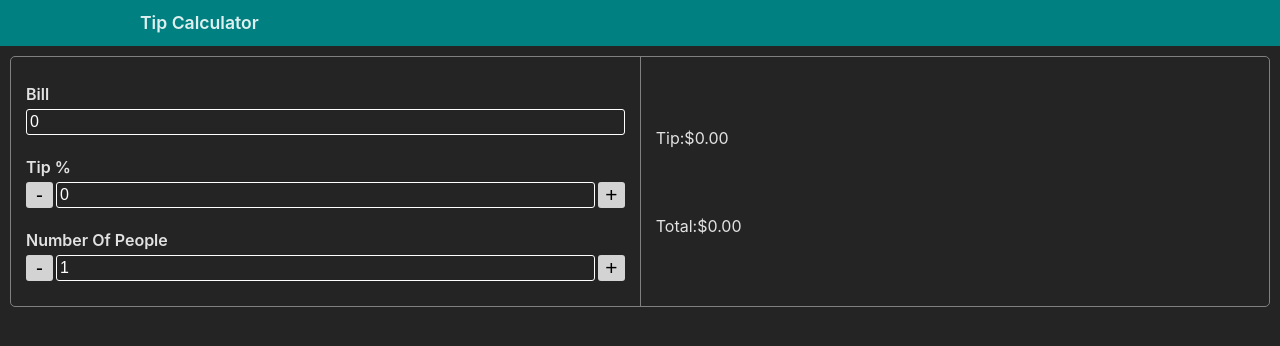
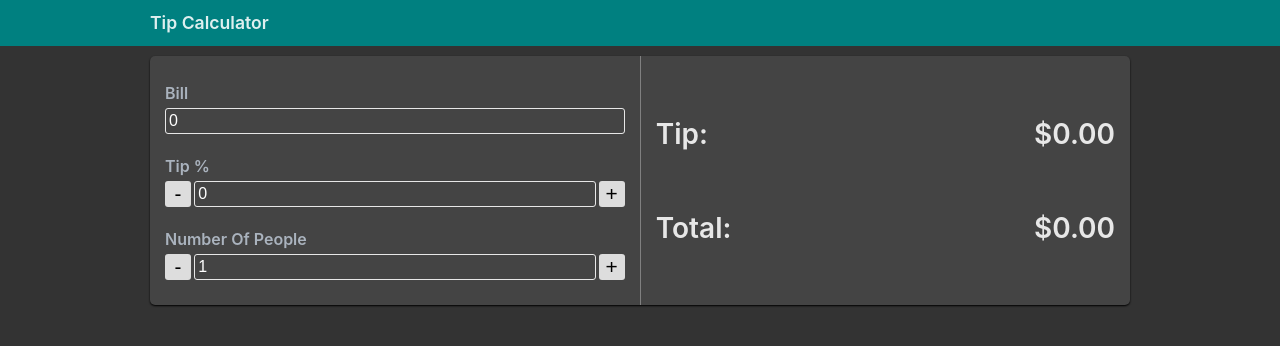
Before and after one commit to jacobbroughton/tip-calculator-youtube, a React (Vite) app: page / in a window 1280 px wide. Shown: the top 346 px of the page. Built offline with nearby package versions, Linux system fonts and the light colour scheme.

Commit message:
made some formatting changes, some ui quality of life updates too

```diff
--- a/src/App.css
+++ b/src/App.css
@@ -0,0 +1,6 @@
+main {
+  padding: 10px;
+  display: flex;
+  max-width: 1000px;
+  margin: 0 auto;
+}
--- a/src/components/Navbar/Navbar.css
+++ b/src/components/Navbar/Navbar.css
@@ -1,12 +1,13 @@
 nav {
   background-color: teal;
   width: 100%;
-  padding: 10px;
 }
 
 nav .nav-container {
   max-width: 1000px;
   margin: 0 auto;
+  padding: 10px;
+
 }
 
 nav p {
--- a/src/components/TipCalculator/TipCalculator.css
+++ b/src/components/TipCalculator/TipCalculator.css
@@ -1,6 +1,7 @@
 .tip-calculator {
   width: 100%;
-  border: 1px grey solid;
+  background-color: #444;
+  box-shadow: 0 1px 2px #000000;
   display: flex;
   border-radius: 5px;
 }
@@ -11,9 +12,8 @@
   flex-direction: column;
   justify-content: space-evenly;
   gap: 20px;
-  padding:25px 15px;
+  padding: 25px 15px;
   width: 100%;
-
 }
 
 .tip-calculator .section:not(:first-child) {
@@ -28,25 +28,28 @@
 
 .tip-calculator .form-group label {
   font-weight: 600;
+  color: #aab3be;
 }
 
 .tip-calculator .form-group input {
   font-size: 1rem;
   padding: 3px;
   border-radius: 3px;
-  border: 1px solid white;
+  border: 1px solid var(--color-border);
   background-color: transparent;
   color: white;
   width: 100%;
 }
 
 .tip-calculator .form-group input::placeholder {
-  color: lightgrey;
+  color: var(--color-text-secondary);
 }
 
-.tip-calculator .form-group input.error {
+.tip-calculator .form-group input.error,
+.tip-calculator .form-group input.error:focus-visible {
   border-color: red;
   outline-color: red;
+  outline-style: solid;
 }
 
 .tip-calculator .form-group .counter {
@@ -58,10 +61,35 @@
 .tip-calculator .form-group .counter button {
   font-size: 1.3rem;
   width: 30px;
-  background-color: lightgrey;;
+  background-color: var(--color-button-background);
   color: black;
   border-radius: 3px;
   border: 0;
+  transition: opacity 0.1s ease;
+}
+
+.tip-calculator .form-group .counter button:disabled {
+  cursor: not-allowed;
+  opacity: 0.25;
+}
+
+.tip-calculator .result-container {
+  display: flex;
+  flex-direction: column;
+}
+
+.tip-calculator .result-container .header-and-result {
+  display: flex;
+  justify-content: space-between;
+}
+
+.tip-calculator .result-container .header-and-result p {
+  font-weight: 600;
+  font-size: 1.75rem;
+}
+
+.tip-calculator .result-container p.per-person {
+  color: var(--color-text-secondary);
 }
 
 @media screen and (max-width: 500px) {
--- a/src/components/TipCalculator/TipCalculator.jsx
+++ b/src/components/TipCalculator/TipCalculator.jsx
@@ -43,30 +43,41 @@ const TipCalculator = () => {
 
   function handleTipPercentDecrement() {
     if (tipPercentInput === 0) return;
-    setTipPercentInput(`${parseFloat(tipPercentInput) - 1}`);
+    setTipPercentInput(`${parseFloat(tipPercentInput || "0") - 1}`);
+    calculateTip();
   }
 
   function handleTipPercentIncrement() {
-    setTipPercentInput(`${parseFloat(tipPercentInput) + 1}`);
+    console.log(tipPercentInput);
+    setTipPercentInput(`${parseFloat(tipPercentInput || "0") + 1}`);
+    calculateTip();
   }
 
   function handleNumberOfPeopleDecrement() {
     if (tipPercentInput === 0) return;
-    setNumberOfPeopleInput(`${parseInt(numberOfPeopleInput) - 1}`);
+    setNumberOfPeopleInput(`${parseInt(numberOfPeopleInput || "0") - 1}
+    `);
+    calculateTip();
   }
 
   function handleNumberOfPeopleIncrement() {
-    setNumberOfPeopleInput(`${parseInt(numberOfPeopleInput) + 1}`);
+    setNumberOfPeopleInput(`${parseInt(numberOfPeopleInput || "0") + 1}`);
+    calculateTip();
   }
 
-  function calculateTip(e) {
-    e.preventDefault();
+  function calculateTip(e = null) {
+    e?.preventDefault();
 
     if (!isValidBill || !isValidTip || !isValidNumberOfPeople) return;
 
     const parsedBill = parseFloat(billDollarsInput.replace("$", ""));
     const parsedTip = parseFloat(tipPercentInput.replace("%", ""));
     const parsedNumberOfPeople = parseInt(numberOfPeopleInput);
+
+    console.log({ parsedBill, parsedTip, parsedNumberOfPeople });
+
+    setTipPercentInput(tipPercentInput.replace("%", "") + "%");
+    setBillDollarsInput("$" + billDollarsInput.replace("$", ""));
 
     setTipDollars((parsedBill * (parsedTip / 100)) / parsedNumberOfPeople);
     setBillTotal((parsedBill + parsedBill * (parsedTip / 100)) / parsedNumberOfPeople);
@@ -100,7 +111,11 @@ const TipCalculator = () => {
         <div className="form-group">
           <label>Tip %</label>
           <div className="counter">
-            <button type="button" onClick={handleTipPercentDecrement}>
+            <button
+              disabled={!isValidTip}
+              type="button"
+              onClick={handleTipPercentDecrement}
+            >
               -
             </button>
             <input
@@ -110,7 +125,11 @@ const TipCalculator = () => {
               placeholder="Enter a tip %"
               className={isValidTip ? "" : "error"}
             />
-            <button type="button" onClick={handleTipPercentIncrement}>
+            <button
+              disabled={!isValidTip}
+              type="button"
+              onClick={handleTipPercentIncrement}
+            >
               +
             </button>
           </div>
@@ -120,7 +139,11 @@ const TipCalculator = () => {
           <label>Number Of People</label>
 
           <div className="counter">
-            <button type="button" onClick={handleNumberOfPeopleDecrement}>
+            <button
+              disabled={!isValidNumberOfPeople}
+              type="button"
+              onClick={handleNumberOfPeopleDecrement}
+            >
               -
             </button>
             <input
@@ -128,8 +151,13 @@ const TipCalculator = () => {
               value={numberOfPeopleInput}
               type="text"
               className={isValidNumberOfPeople ? "" : "error"}
+              placeholder="# of people splitting the bill"
             />
-            <button type="button" onClick={handleNumberOfPeopleIncrement}>
+            <button
+              disabled={!isValidNumberOfPeople}
+              type="button"
+              onClick={handleNumberOfPeopleIncrement}
+            >
               +
             </button>
           </div>
@@ -137,22 +165,30 @@ const TipCalculator = () => {
       </div>
 
       <div className="section">
+        <div className="result-container">
+          <div className="header-and-result">
+            <p>Tip:</p>
             <p>
-          Tip:
               {tipDollars.toLocaleString("en-US", { style: "currency", currency: "USD" })}
             </p>
+          </div>
           {!isInvalidInput(numberOfPeopleInput) && parseInt(numberOfPeopleInput) > 1 && (
-          <p>/person</p>
+            <p className="per-person">/person</p>
           )}
+        </div>
+        <div className="result-container">
+          <div className="header-and-result">
+            <p>Total:</p>
             <p>
-          Total:
               {billTotal.toLocaleString("en-US", { style: "currency", currency: "USD" })}
             </p>
+          </div>
+
           {!isInvalidInput(numberOfPeopleInput) && parseInt(numberOfPeopleInput) > 1 && (
-          <p>/person</p>
+            <p className="per-person">/person</p>
           )}
         </div>
-      {/* <button type="submit">Calculate</button> */}
+      </div>
     </form>
   );
 };
--- a/src/index.css
+++ b/src/index.css
@@ -3,9 +3,16 @@
   line-height: 1.5;
   font-weight: 400;
 
-  color-scheme: light dark;
-  color: rgba(255, 255, 255, 0.87);
-  background-color: #242424;
+  --color-bg-primary: #333;
+  --color-bg-secondary: #444;
+  --color-border: #ffffffde;
+  --color-text-primary: #ffffffde;
+  --color-text-secondary: #aab3be;
+  --color-button-background: #ddd;
+  --color-button-background-disabled: #a1a1a1;
+
+  background-color: var(--color-bg-primary);
+  color: var(--color-text-primary);
 
   font-synthesis: none;
   text-rendering: optimizeLegibility;
@@ -19,8 +26,3 @@
   margin: 0;
   padding: 0;
 }
-
-main {
-  padding: 10px;
-  display: flex;
-}
```
Lines whose indentation alone changed are shown as unchanged.
